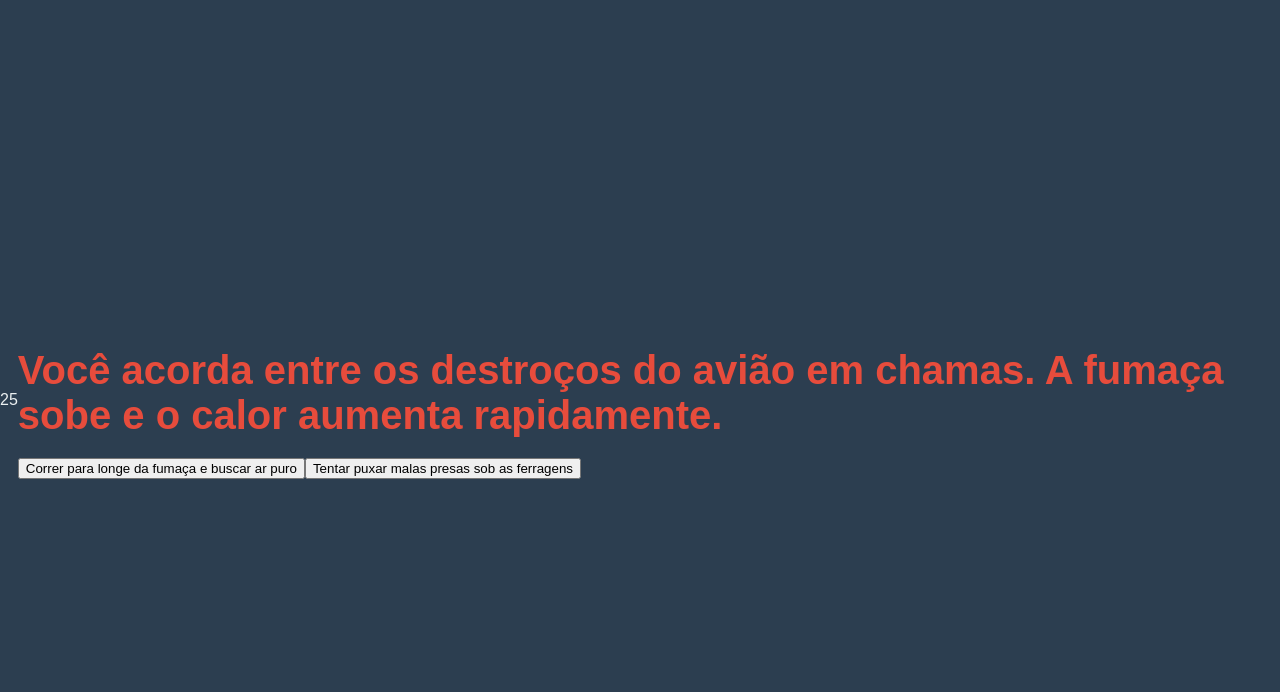
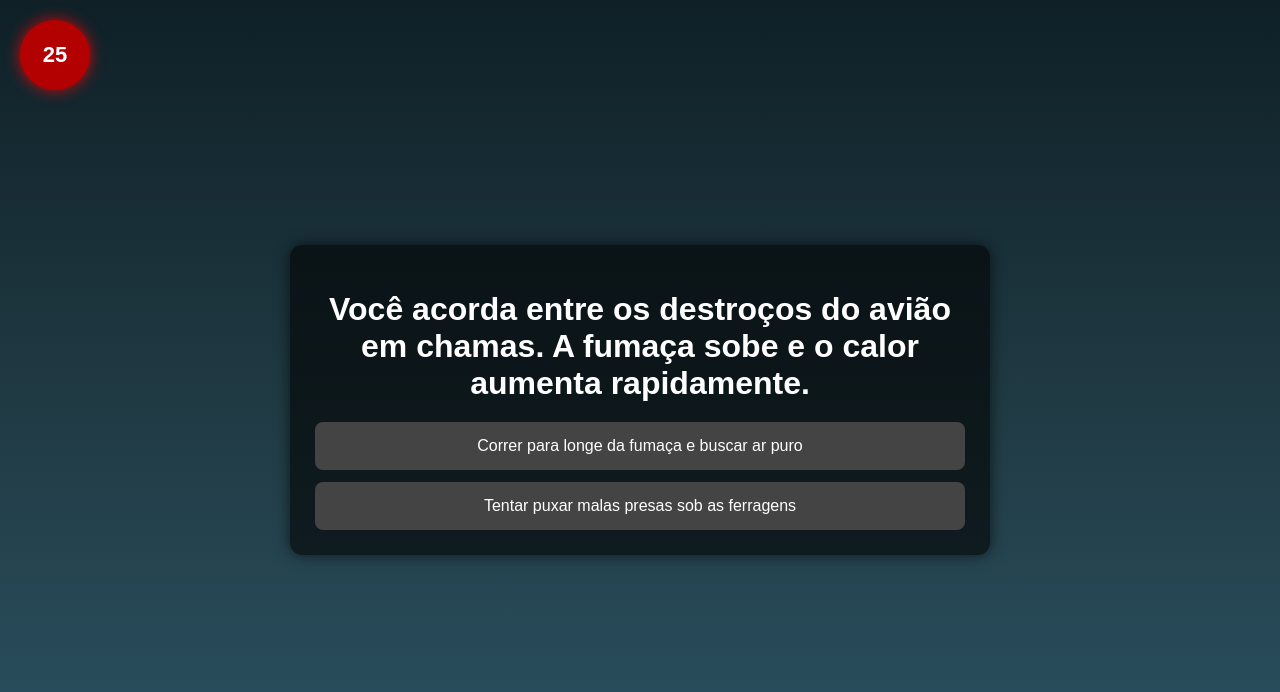
Before and after one commit to LeitaoGeu/Floresta, a plain HTML site: page index.html in a window 1280 px wide. Drawn offline with Linux system fonts and the light colour scheme.

Commit message:
Update style.css

```diff
--- a/style.css
+++ b/style.css
@@ -1,79 +1,96 @@
 body {
-    background-color: #2c3e50;
-    color: #ecf0f1;
-    font-family: 'Arial', sans-serif;
+  margin: 0;
+  background: linear-gradient(to bottom, #0f2027, #203a43, #2c5364);
+  color: #fff;
+  font-family: Arial, sans-serif;
+  text-align: center;
+  height: 100vh;
   display: flex;
   justify-content: center;
   align-items: center;
-    height: 100vh;
-    margin: 0;
 }
 
-.game-container {
-    background-color: #34495e;
-    padding: 30px;
-    border-radius: 15px;
-    box-shadow: 0 4px 15px rgba(0, 0, 0, 0.5);
+#game {
+  width: 80%;
+  max-width: 700px;
   text-align: center;
-    max-width: 600px;
-    width: 90%;
 }
 
-h1 {
-    color: #e74c3c;
-    font-size: 2.5em;
+/* Fundo para perguntas e respostas */
+.card {
+  background: rgba(0, 0, 0, 0.6);
+  padding: 25px;
+  border-radius: 12px;
+  box-shadow: 0 0 15px rgba(0,0,0,0.6);
+}
+
+#question {
   margin-bottom: 20px;
 }
 
-#story-text {
-    font-size: 1.2em;
-    line-height: 1.6;
-    margin-bottom: 30px;
-    white-space: pre-wrap;
+#choices {
+  display: flex;
+  flex-direction: column;
+  gap: 12px;
 }
 
-#options-container {
-    display: flex;
-    flex-direction: column;
-    gap: 15px;
+.choice {
+  background: #444;
+  border: none;
+  padding: 15px;
+  border-radius: 8px;
+  font-size: 16px;
+  cursor: pointer;
+  transition: all 0.2s ease;
+  color: #fff;
 }
 
-.option-button {
-    background-color: #3498db;
-    color: #fff;
-    border: none;
-    padding: 15px 25px;
-    font-size: 1em;
-    border-radius: 8px;
-    cursor: pointer;
-    transition: background-color 0.3s, transform 0.2s;
+.choice:hover {
+  background: #666;
+  transform: scale(1.05);
+  box-shadow: 0 0 10px #fff3;
 }
 
-.option-button:hover {
-    background-color: #2980b9;
-    transform: translateY(-2px);
+#game-over {
+  padding: 30px;
 }
 
-.option-button:active {
-    transform: translateY(0);
+#restart {
+  background: #0077ff;
+  color: white;
+  border: none;
+  padding: 10px 20px;
+  border-radius: 6px;
+  cursor: pointer;
+  margin-top: 20px;
 }
 
-#restart-button {
-    background-color: #e74c3c;
+/* Cronômetro fixo no canto */
+#timer {
+  position: absolute;
+  top: 20px;
+  left: 20px;
+  width: 70px;
+  height: 70px;
+  border-radius: 50%;
+  background: #b30000;
+  display: flex;
+  justify-content: center;
+  align-items: center;
+  font-size: 22px;
+  font-weight: bold;
   color: #fff;
-    border: none;
-    padding: 15px 30px;
-    font-size: 1em;
-    border-radius: 8px;
-    cursor: pointer;
-    margin-top: 20px;
-    transition: background-color 0.3s;
+  box-shadow: 0 0 15px rgba(255,0,0,0.8);
+  transition: all 0.3s ease;
+  z-index: 1000;
 }
 
-#restart-button:hover {
-    background-color: #c0392b;
+/* Animação entrada */
+.slide-down {
+  animation: slideDown 0.5s ease forwards;
 }
 
-.hidden {
-    display: none;
+@keyframes slideDown {
+  from { opacity: 0; transform: translateY(-30px); }
+  to { opacity: 1; transform: translateY(0); }
 }
```
Lines whose indentation alone changed are shown as unchanged.
